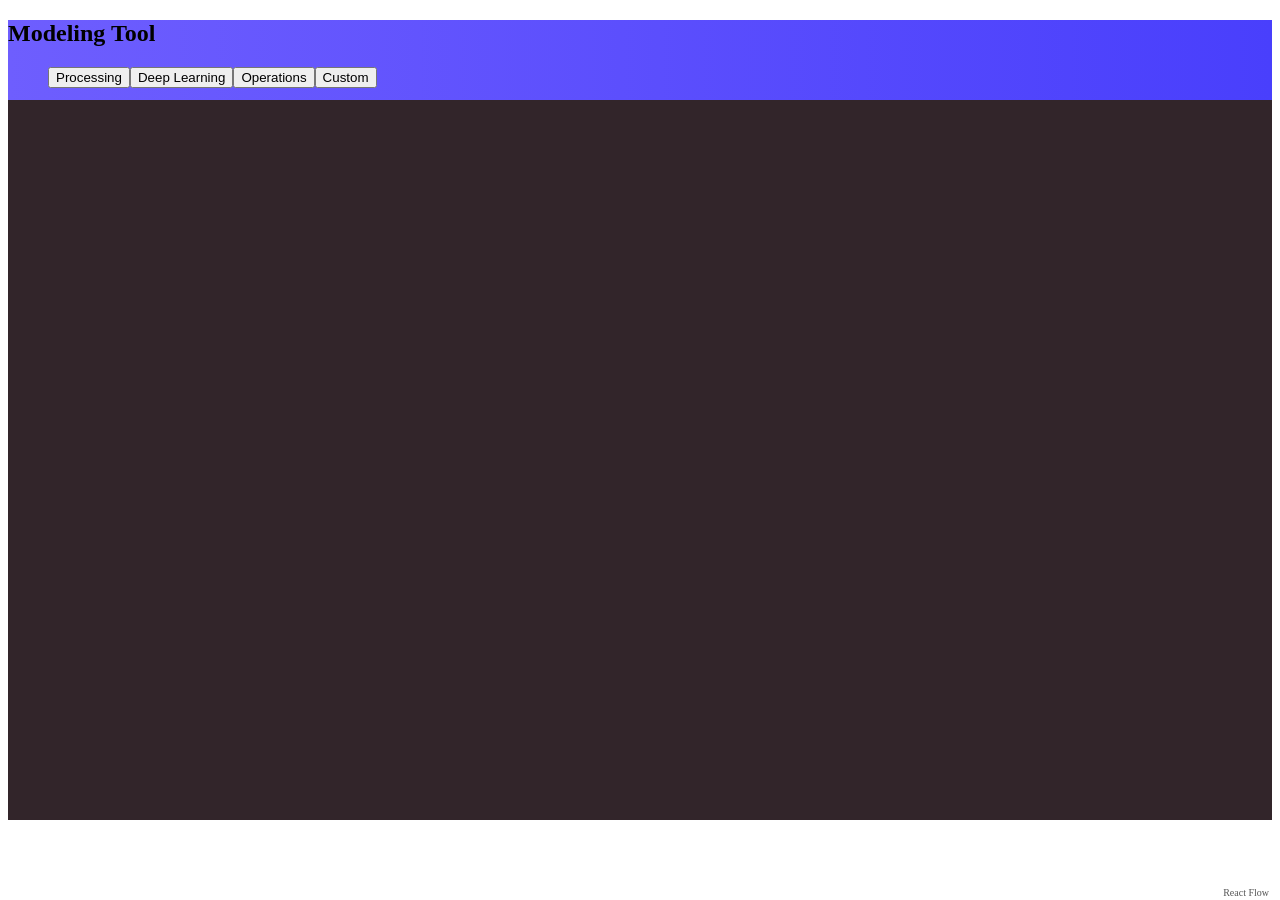
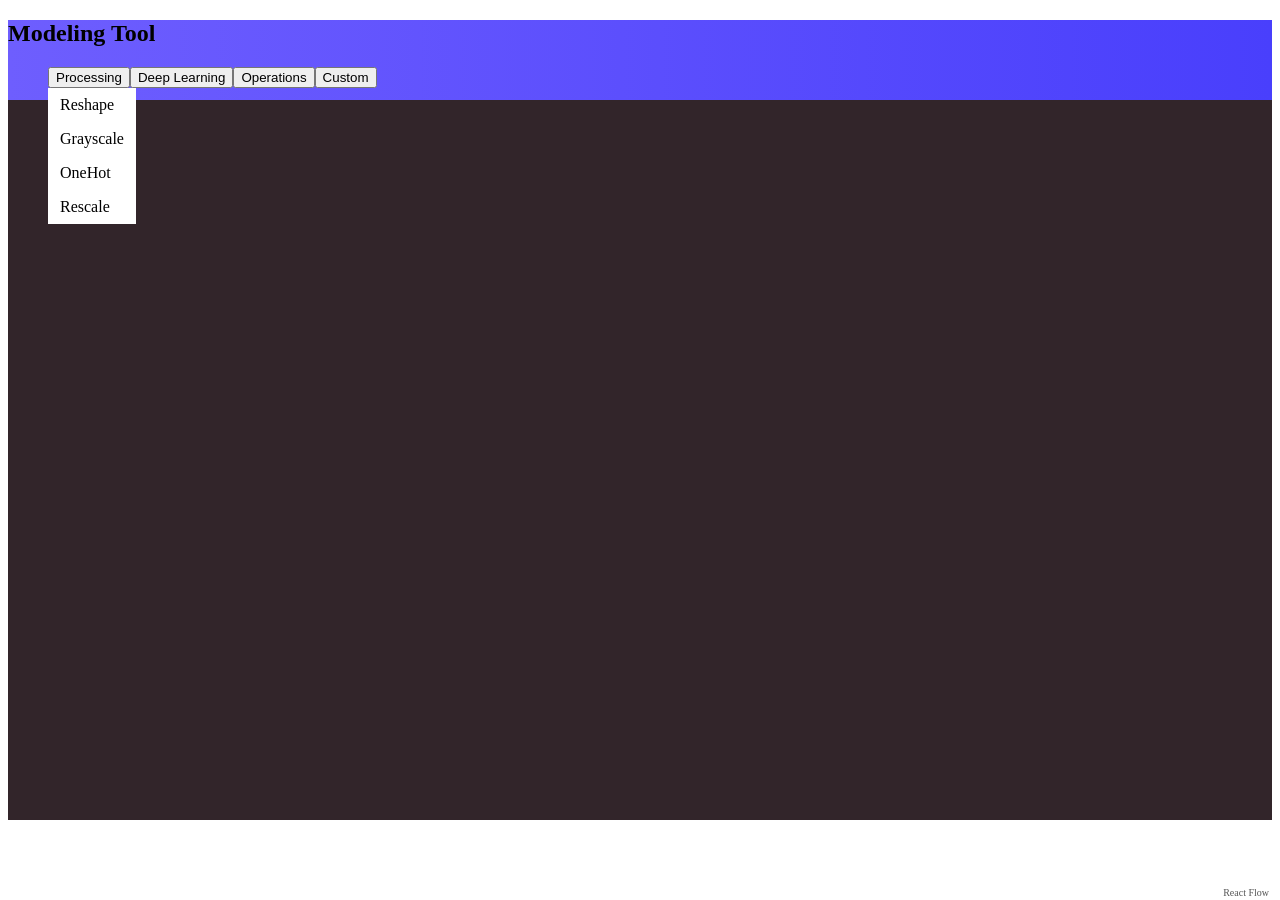
Before and after one commit to OProfeta/NNVisual, a React (Create React App) app in the folder client/: page / in a window 1280 px wide. Both pictures are taken after a click on the button "Processing". Built offline with nearby package versions, Linux system fonts and the light colour scheme.

Commit message:
Create dropdown in navbar

```diff
--- /dev/null
+++ b/client/src/components/Dropdown/Dropdown.js
@@ -0,0 +1,29 @@
+import React, { useState } from "react"
+
+const hidden = false;
+
+function Dropdown({title, list}) {
+
+    const [isHidden, setIsHidden] = useState(hidden);
+
+    return (
+        <>
+            <button onClick={() => setIsHidden(!isHidden)}>
+                {title}
+            </button>
+            {isHidden && <div style={{ backgroundColor: "white", position: "absolute" }}>
+                <ul style={{listStyle: "none", margin: "0", padding: "0"}}>
+                    {list.map((item, index) => {
+                        return (
+                            <li key={index} style={{padding: "8px 12px"}}>
+                                {item.title}
+                            </li>
+                        )
+                    })}
+                </ul>
+            </div>}
+        </>
+    )
+}
+
+export default Dropdown
--- a/client/src/components/ModelMenu/ModelMenu.js
+++ b/client/src/components/ModelMenu/ModelMenu.js
@@ -1,6 +1,7 @@
 import React, { Component } from 'react'
 import { ModelMenuItems } from "./ModelMenuItems"
 import './ModelMenu.css'
+import Dropdown from './../Dropdown/Dropdown'
 
 function ModelMenu({elements, setElements}) {
     return(
@@ -11,10 +12,11 @@ function ModelMenu({elements, setElements}) {
             <ul>
                 {ModelMenuItems.map((item, index) => {
                     return (
-                        <li key={index} style={{ display: "inline" }}>
-                            <button className={item.cName} onClick={() => item.onClick(elements, setElements)}>
-                                {item.title}
-                            </button>
+                        <li key={index} style={{ position: "relative", display: "inline-block" }}>
+                            <Dropdown
+                                title={item.title}
+                                list={item.list}
+                            />
                         </li>
                     )
                 })}
--- a/client/src/components/ModelMenu/ModelMenuItems.js
+++ b/client/src/components/ModelMenu/ModelMenuItems.js
@@ -1,7 +1,63 @@
 export const ModelMenuItems = [
     {
+        id: 0,
         title: "Processing",
-        cName: "code-block-selector",
+        selected: false,
+        key: "processing",
+        list: [
+            {
+                title: "Reshape"
+            },
+            {
+                title: "Grayscale"
+            },
+            {
+                title: "OneHot"
+            },
+            {
+                title: "Rescale"
+            },
+        ]
+    },
+    {
+        id: 1,
+        title: "Deep Learning",
+        selected: false,
+        key: "deepLearning",
+        list: [
+            {
+                title: "Dense"
+            },
+            {
+                title: "Convolution"
+            },
+            {
+                title: "Recurrent"
+            },
+        ]
+    },
+    {
+        id: 2,
+        title: "Operations",
+        selected: false,
+        key: "operations",
+        list: [
+            {
+                title: "Argmax"
+            },
+            {
+                title: "Merge"
+            },
+        ]
+    },
+    {
+        id: 3,
+        title: "Custom",
+        selected: false,
+        key: "custom",
+        list: [
+            {
+                title: "Custom",
                 onClick: (elements, setElements) => {
                     setElements((elements) => {
                         return [
@@ -11,80 +67,15 @@ export const ModelMenuItems = [
                                 type: 'codeNode',
                                 data: {
                                     id: elements.length.toString(),
-                            color: '#333' ,
-                            placeHolder: 'Code goes here'
+                                    placeHolder: "Code goes here"
                                 },
                                 style: { border: '1px solid #777', padding: 10 },
-                        position: { x : 251, y: 251}
+                                position: { x: 251, y: 251 }
                             }
                         ]
-            });
+                    })
+                }
             },
+        ]
     },
-    {
-        title: "Deep Learning",
-        cName: "code-block-selector",
-        onClick: (elements, setElements) => {
-            setElements((elements) => {
-                return [
-                    ...elements,
-                    {
-                        id: elements.length.toString(),
-                        type: 'codeNode',
-                        data: {
-                            id: elements.length.toString(),
-                            color: '#333' ,
-                            placeHolder: 'Code goes here'
-                        },
-                        style: { border: '1px solid #777', padding: 10 },
-                        position: { x : 251, y: 251}
-                    }
 ]
-            });
-        },
-    },
-    {
-        title: "Operations",
-        cName: "code-block-selector",
-        onClick: (elements, setElements) => {
-            setElements((elements) => {
-                return [
-                    ...elements,
-                    {
-                        id: elements.length.toString(),
-                        type: 'codeNode',
-                        data: {
-                            id: elements.length.toString(),
-                            color: '#333' ,
-                            placeHolder: 'Code goes here'
-                        },
-                        style: { border: '1px solid #777', padding: 10 },
-                        position: { x : 251, y: 251}
-                    }
-                ]
-            });
-        },
-    },
-    {
-        title: "Custom",
-        cName: "code-block-selector",
-        onClick: (elements, setElements) => {
-            setElements((elements) => {
-                return [
-                    ...elements,
-                    {
-                        id: elements.length.toString(),
-                        type: 'codeNode',
-                        data: {
-                            id: elements.length.toString(),
-                            color: '#333' ,
-                            placeHolder: 'Code goes here'
-                        },
-                        style: { border: '1px solid #777', padding: 10, backgroundColor: "white" },
-                        position: { x : 251, y: 251}
-                    }
-                ]
-            });
-        },
-    }
-]
```
Lines whose indentation alone changed are shown as unchanged.
